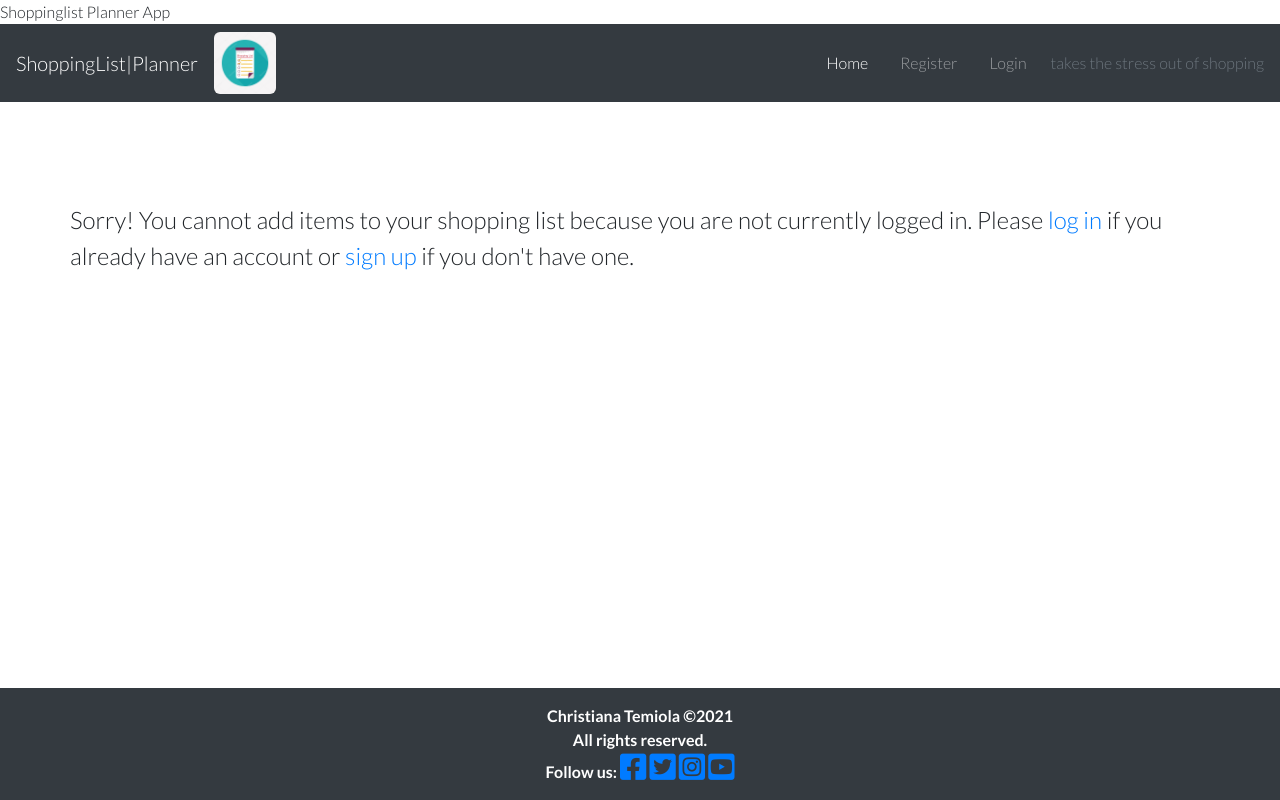
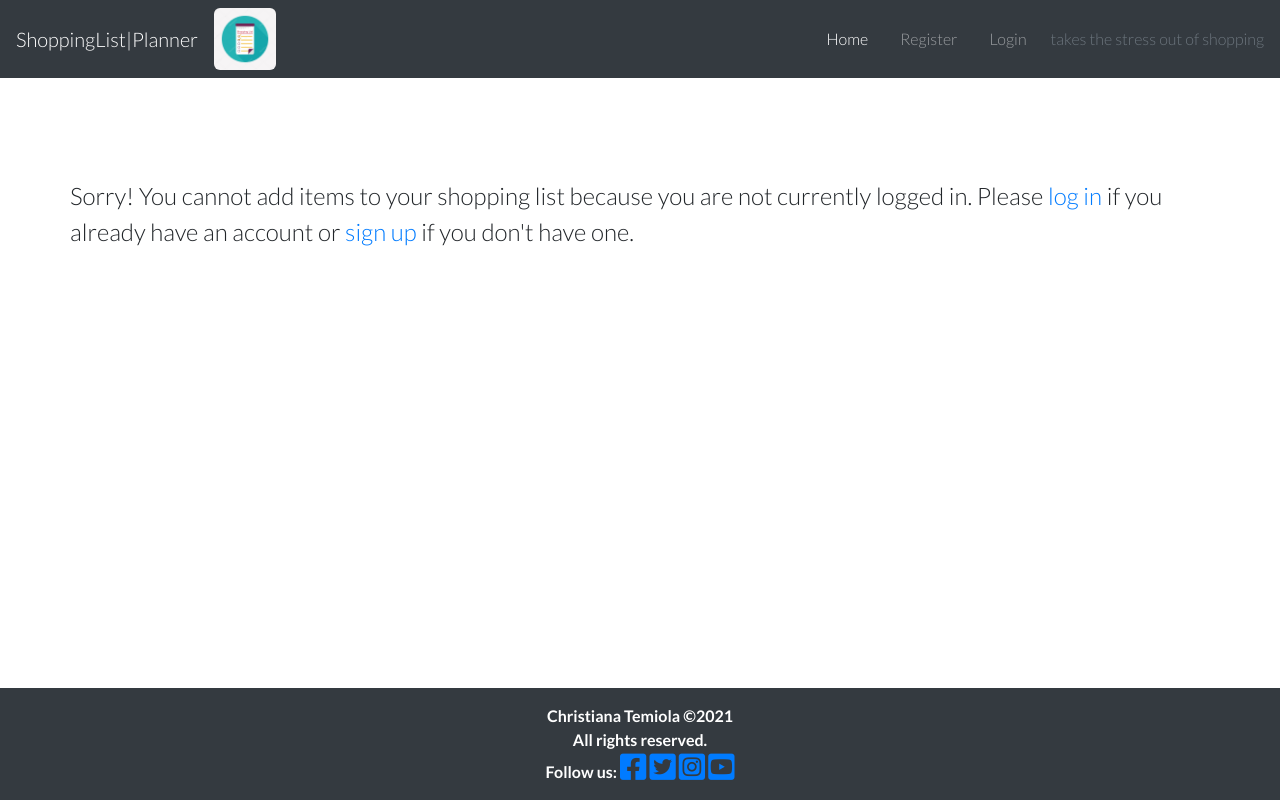
Before and after one commit to Eb0nY-April14/DjangoShoppingList, a Django app: page /add in a window 1280 px wide. Run offline with Django 3.2, Linux system fonts and the light colour scheme; some libraries are stand-ins or nearby versions.

Commit message:
Fix missing title error shown by html validator for the add item page

```diff
--- a/shoppinglist/templates/shoppinglist/base.html
+++ b/shoppinglist/templates/shoppinglist/base.html
@@ -4,7 +4,7 @@
 <html class="h-100">
 
 <head>
-    {% block title %} Shoppinglist Planner App {% endblock %}
+    <!-- {% block title %} Shoppinglist Planner App {% endblock %} -->
     <meta charset="UTF-8">
     <meta http-equiv="X-UA-Compatible" content="IE=edge">
     <meta name="viewport" content="width=device-width, initial-scale=1.0">
```
